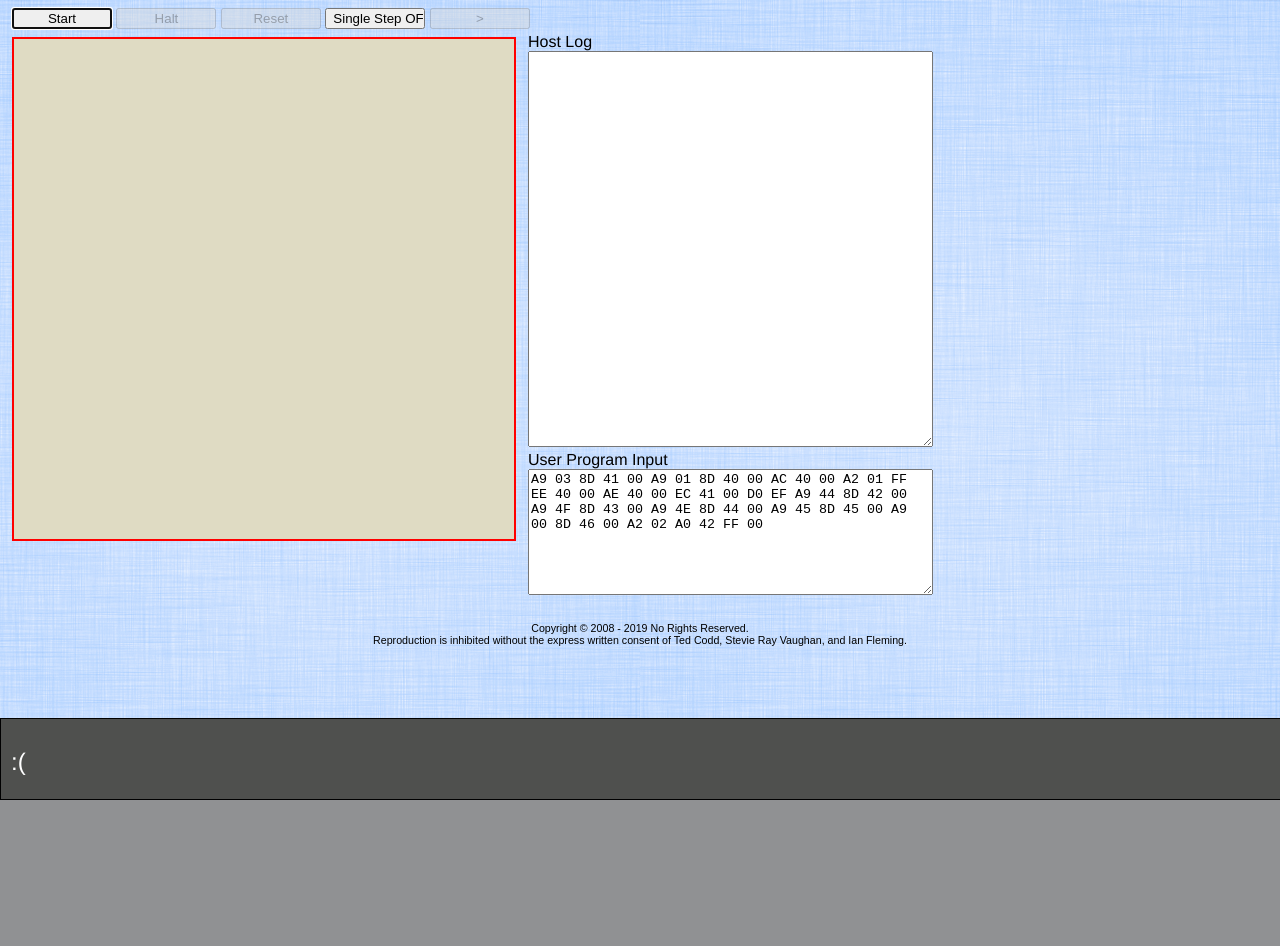
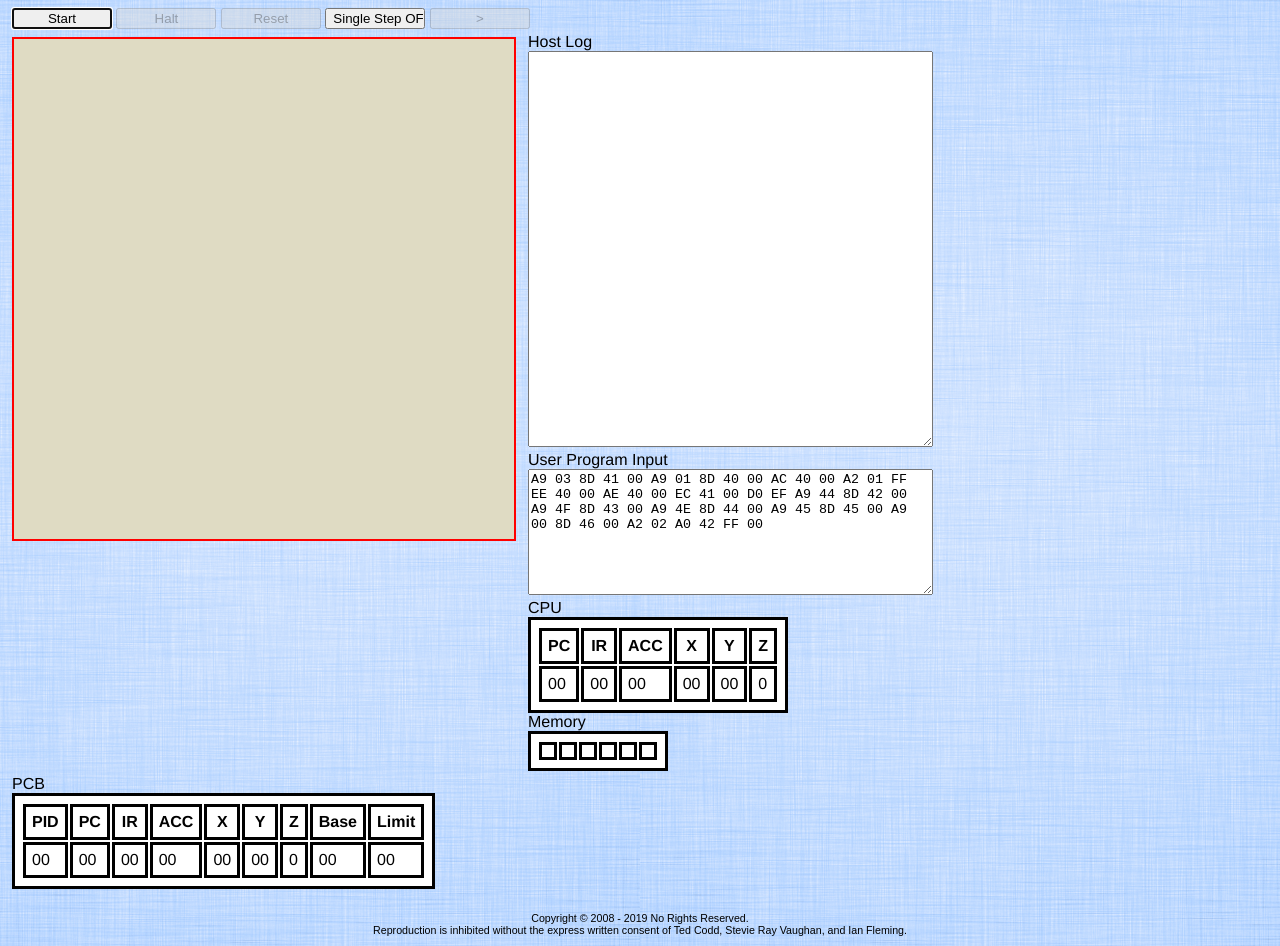
Before and after one commit to andrewdibs/OS-2020, a plain HTML site: page TSOS-2019-master/index.html in a window 1280 px wide. Before the commit the page ends 800 px from the top, so only its background shows below. Drawn offline with Linux system fonts and the light colour scheme; a script that the page names is missing.

Commit message:
created tables and rest of gui; i know its not pretty but i will fix it another time, onto updating tables

```diff
--- a/TSOS-2019-master/index.html
+++ b/TSOS-2019-master/index.html
@@ -87,7 +87,7 @@
              onclick="TSOS.Control.singleStep_click(this);">
 
    </div>
-
+   <div id="leftColumn" class="column">
       <div id="divConsole" style="margin:4px; width:500px; height:500px; float:left;">
          <canvas id="display"
                  width="500px"
@@ -95,7 +95,9 @@
                  tabindex="3">
          </canvas>
       </div>
+   </div>
 
+   <div id="middleColumn" class="column">
       <div id="divLog" style="margin-left:520px;">
          <label>
             Host Log
@@ -119,7 +121,90 @@
             >A9 03 8D 41 00 A9 01 8D 40 00 AC 40 00 A2 01 FF EE 40 00 AE 40 00 EC 41 00 D0 EF A9 44 8D 42 00 A9 4F 8D 43 00 A9 4E 8D 44 00 A9 45 8D 45 00 A9 00 8D 46 00 A2 02 A0 42 FF 00</textarea>
          </label>
       </div>
+
+
       </div>
+      <div id="CPU" style="margin-left:520px;">
+         <label>
+            CPU
+            <br>
+         </label>
+            <div id="CPUtable">
+               <table>
+                  <tr>
+                     <th>PC</th>
+                     <th>IR</th>
+                     <th>ACC</th>
+                     <th>X</th>
+                     <th>Y</th>
+                     <th>Z</th>
+                  </tr>
+                  <tr>
+                     <td id="PC">00</td>
+                     <td id="IR">00</td>
+                     <td id="ACC">00</td>
+                     <td id="X">00</td>
+                     <td id="Y">00</td>
+                     <td id="Z">0</td>
+                  </tr>
+               </table>
+            </div>
+      </div>
+      <div id="Memory" style="margin-left: 520px;">
+         <label>
+            Memory
+            <br>
+         </label>
+            <div id="Memorytable">
+               <table>
+                  <td id="PC"></td>
+                  <td id="IR"></td>
+                  <td id="ACC"></td>
+                  <td id="X"></td>
+                  <td id="Y"></td>
+                  <td id="Z"></td>
+                  </tr>
+               </table>
+            </div>
+      </div>
+      <div id="PCB" style="margin:4px;">
+         <label>
+            PCB
+            <br>
+         </label>
+            <div id="PCBtable">
+               <table>
+                  <tr>
+                     <th>PID</th>
+                     <th>PC</th>
+                     <th>IR</th>
+                     <th>ACC</th>
+                     <th>X</th>
+                     <th>Y</th>
+                     <th>Z</th>
+                     <th>Base</th>
+                     <th>Limit</th>
+                  </tr>
+                  <tr>
+                     <td id="pcbPID">00</td>
+                     <td id="pcbPC">00</td>
+                     <td id="pcbIR">00</td>
+                     <td id="pcbACC">00</td>
+                     <td id="pcbX">00</td>
+                     <td id="pcbY">00</td>
+                     <td id="pcbZ">0</td>
+                     <td id="pcbBase">00</td>
+                     <td id="pcbLimit">00</td>
+                  </tr>
+               </table>
+            </div>
+      </div>
+   </div>
+
+
+
+</div>
+
 
 <p class="footerText" style="clear:both;">
    <br>
@@ -129,9 +214,7 @@
    Ted Codd, Stevie Ray Vaughan, and Ian Fleming.
 </p>
 
-   <div id="divTaskBar">
-      <p> <span id="date"></span>      <span id="time"></span> <span id="smile"> :(</span></p>
-   </div>
+
 
 </body>
 </html>
--- a/TSOS-2019-master/tsos.css
+++ b/TSOS-2019-master/tsos.css
@@ -46,6 +46,11 @@ h3 {
   font-size: 8pt;
   text-align: center;
 }
+table, td, th{
+  background-color: white;
+  border: 3px solid black;
+  padding: 6px;
+}
 
 #divTaskBar{
   position: fixed;
@@ -58,7 +63,7 @@ h3 {
   padding-right: 5px;
   padding-top: 5px;
   padding-bottom: 45px;
-  height: 30px;
+  height: 15px;
   width: 100%;
   background-color:rgb(79, 80, 78);
 }
```
Lines whose indentation alone changed are shown as unchanged.
